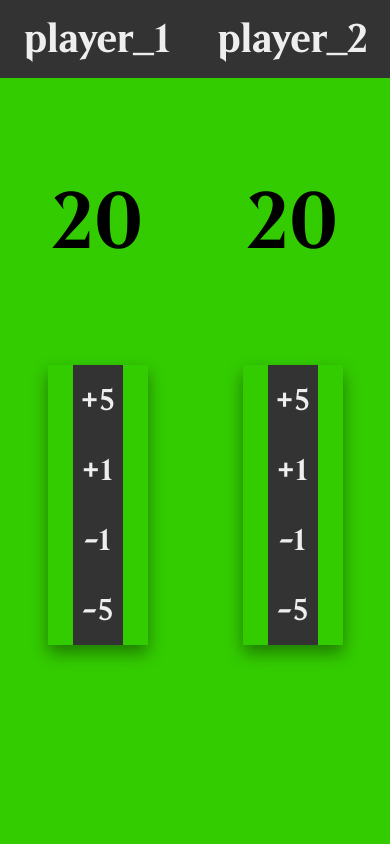
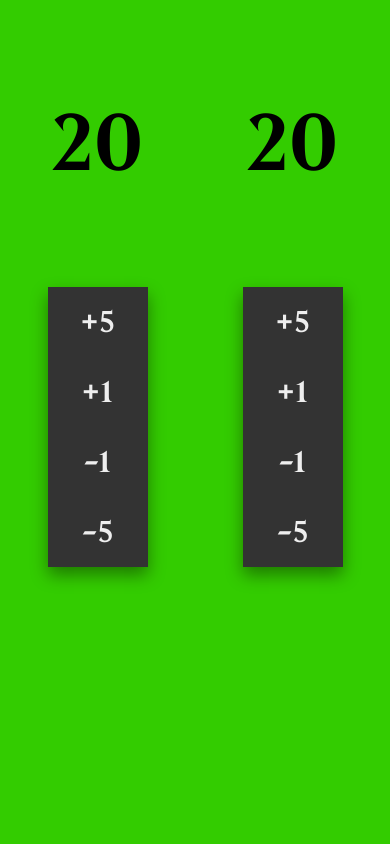
Before and after one commit to TDSOJohn/MtgHelper, a PHP site: page /html/life_counter.html in a window 390 px wide. Run offline with PHP 8.4, Linux system fonts and the light colour scheme.

Commit message:
updated mobile layout, deleted player_name

```diff
--- a/css/life_counter.css
+++ b/css/life_counter.css
@@ -16,21 +16,12 @@
     overflow: hidden;
 }
 
-.player_name {
-    width: 100%;
-    margin: 0;
-    padding: 20px;
-    font-size: 40px;
-    box-sizing: border-box;
-    background-color: #333;
-    color: #eee;
-}
-
 .player_life {
     font-size: 80px;
 }
 
 .buttons {
+    display: block;
     margin: auto;
     width: 100px;
     box-shadow: 0px 8px 16px 0px rgba(0,0,0,0.4);
@@ -51,10 +42,6 @@
 }
 
 @media(max-width: 800px) {
-    .button {
-        width: 50%;
-    }
-
     .main_content h3 {
         padding: 15px;
     }
@@ -62,9 +49,12 @@
 
 @media screen and (orientation: landscape) and (max-width: 800px){
     .column {
-        overflow: scroll;
+        overflow: auto;
     }
     .main_content h3 {
         float: left;
     }
+    .buttons {
+        float: right;
+    }
 }
--- a/html/life_counter.html
+++ b/html/life_counter.html
@@ -11,7 +11,6 @@
     <body>
         <div class="main_content">
             <div class="column">
-                <h3 class="player_name">player_1</h3>
                 <h3 class="player_life"></h3>
                 <div class="buttons">
                     <button class="button">+5</button>
@@ -25,7 +24,6 @@
                 </div>
             </div><!--
             --><div class="column">
-                <h3 class="player_name">player_2</h3>
                 <h3 class="player_life"></h3>
                 <div class="buttons">
                     <button class="button">+5</button>
```
